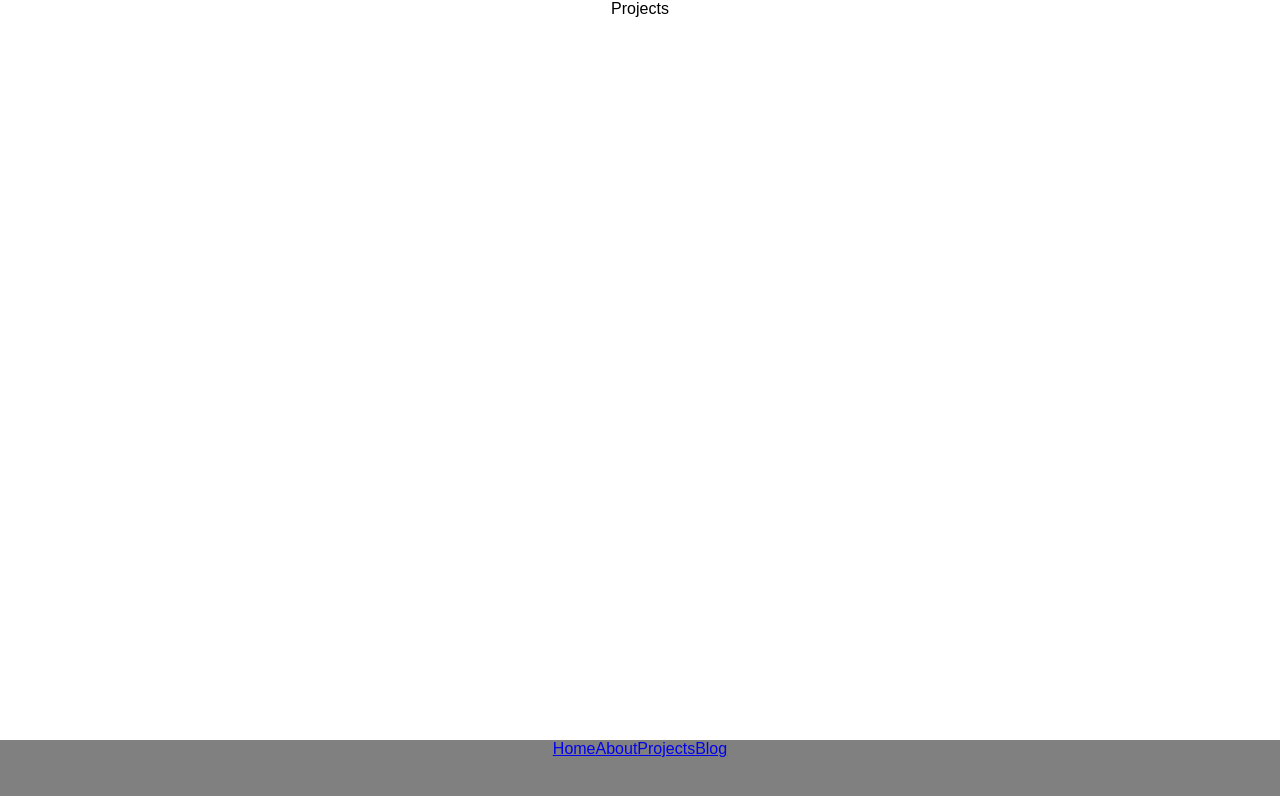
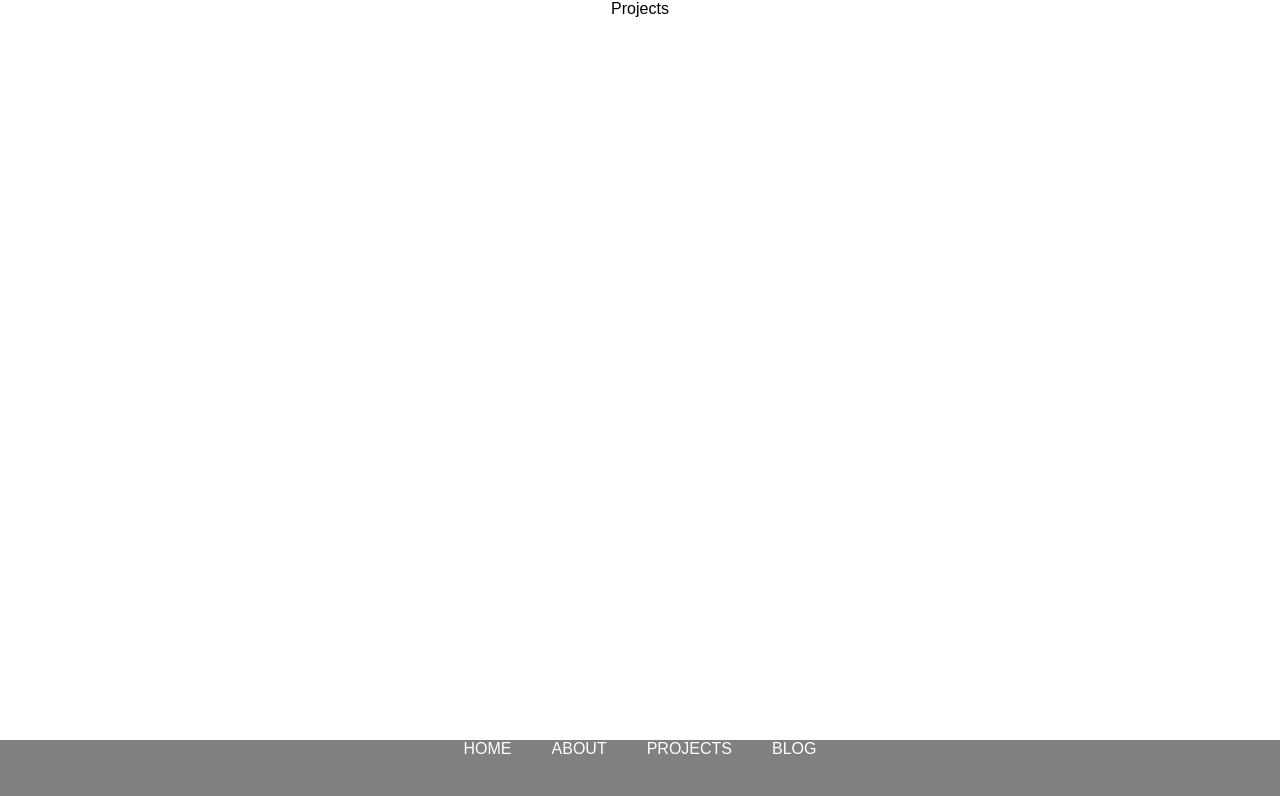
Before and after one commit to liahwallace1/my-site-react, a React (Create React App) app: page /projects in a window 1280 px wide. Shown: the top 796 px of the page. Built offline with nearby package versions, Linux system fonts and the light colour scheme.

Commit message:
edited navbar styling

```diff
--- a/src/App.css
+++ b/src/App.css
@@ -10,7 +10,14 @@ html {
   bottom: 0;
   height: 60px;
   width: 100%;
-  overflow:hidden;
+  overflow: hidden;
+}
+
+.navlink {
+  position: relative;
+  color: white;
+  text-decoration: none;
+  padding: 20px;
 }
 
 .App {
--- a/src/components/Navbar.js
+++ b/src/components/Navbar.js
@@ -3,13 +3,14 @@ import { NavLink, Link } from 'react-router-dom';
 
 const Navbar = () =>
   <div className="navbar navbar-default">
-    <NavLink className="navlink" activeClassName="activeNavlink" exact to='/'>Home</NavLink>
 
-    <NavLink className="navlink" activeClassName="activeNavlink" exact to='/about'>About</NavLink>
+      <NavLink className="navlink" activeClassName="activeNavlink" exact to='/'>HOME</NavLink>
 
-    <NavLink className="navlink" activeClassName="activeNavlink" exact to='/projects'>Projects</NavLink>
+      <NavLink className="navlink" activeClassName="activeNavlink" exact to='/about'>ABOUT</NavLink>
 
-    <a className="navlink" href='//www.liahdwallace.com' target='_blank'>Blog</a>
+      <NavLink className="navlink" activeClassName="activeNavlink" exact to='/projects'>PROJECTS</NavLink>
+
+      <a className="navlink" href='//www.liahdwallace.com' target='_blank'>BLOG</a>
 
   </div>
 
```
